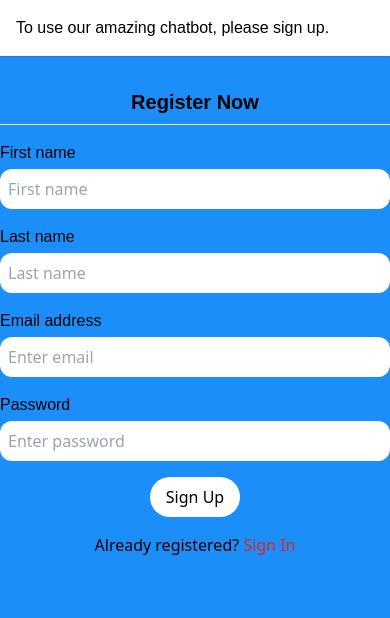
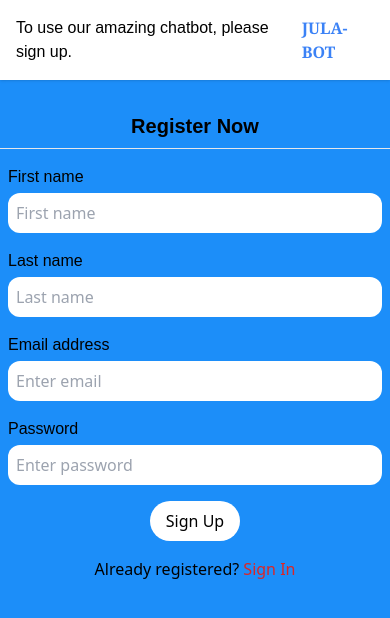
Before and after one commit to BCEESAY10/First-Next-Supabase-Project, a Next.js app: page /signup in a window 390 px wide. Shown: the top 618 px of the page. Built offline with nearby package versions, Linux system fonts and the light colour scheme; no server answers.

Commit message:
Makes responsiveness and Clear chats

```diff
--- a/app/api/users/logout/route.js
+++ b/app/api/users/logout/route.js
@@ -6,8 +6,6 @@ export async function POST(request ,response){
     cookies().delete("sid");
     revalidatePath("/", "layout")
 
-
-
     return NextResponse.json({
         message : "Thank You!"
     })
--- a/app/chatbot/Chatbot.jsx
+++ b/app/chatbot/Chatbot.jsx
@@ -63,6 +63,7 @@ export default function Chatbot() {
     }
   }, [])
 
+  // Save chats to localStorage when messages update
   useEffect(() => {
 
     if(mounted)
@@ -74,13 +75,13 @@ export default function Chatbot() {
   }, [messages])
 
   return (
-    <div className="max-w-[400px] w-full space-y-4 mx-auto mt-6 h-[calc(100svh-90px)] flex flex-col bg-gray-100 rounded-lg">
+    <div className="max-w-[400px] w-full space-y-4 mx-auto md:mt--12 mt-0 h-[calc(100svh-10px)] flex flex-col bg-gray-100 rounded-lg md:h-[calc(100vh-120px)]">
       <div className="flex-1 flex flex-col">
-        <div className="bg-slate-800 text-white p-4 text-center font-bold">
+        <div className="bg-slate-700 text-white p-4 text-center font-bold hidden md:block">
           Chatbot
         </div>
 
-        <div className=" block px-4 h-[550px] overflow-clip overflow-y-auto " ref={chatContainerRef}>
+        <div className="block px-4 h-[calc(100svh-100px)] md:h-[550px] overflow-clip overflow-y-auto" ref={chatContainerRef}>
           {messages.map((msg, index) => (
             <div
               key={index}
@@ -101,7 +102,7 @@ export default function Chatbot() {
         </div>
       </div>
 
-      <div className="bg-white p-4 flex items-center">
+      <div className="bg-white p-4 flex items-center sticky bottom-0">
         <input
           type="text"
           className="flex-1 border rounded-lg p-2 mr-2 focus:outline-none"
--- a/app/layout.js
+++ b/app/layout.js
@@ -21,9 +21,12 @@ export default function RootLayout({ children }) {
   return (
     <html lang="en">
       <body>
-        <nav className="p-4 shadow bg-white text-black mb-4 flex justify-between items-center">
+        <nav className="p-4 shadow bg-white text-black mb-1 flex justify-between items-center sticky top-0">
           <span>
             {user ? user.firstName + " " + user.lastName : "To use our amazing chatbot, please sign up."}
+          </span>
+          <span className="text-blue-500 font-extrabold font-serif">
+            JULA-BOT
           </span>
           {user && (
             <>
--- a/app/login/LoginForm.jsx
+++ b/app/login/LoginForm.jsx
@@ -47,10 +47,10 @@ export default function LoginForm(props) {
       </h3>
 
       <div className="grid gap-1 w-full">
-        <label>Email address</label>
+        <label className="mx-2">Email address</label>
         <input
           type="email"
-          className="p-2 rounded-xl"
+          className="p-2 rounded-xl mx-2"
           placeholder="Enter email"
           name="email"
           defaultValue={state.email}
@@ -59,10 +59,10 @@ export default function LoginForm(props) {
       </div>
 
       <div className="grid gap-1 w-full">
-        <label>Password</label>
+        <label className="mx-2">Password</label>
         <input
           type="password"
-          className="p-2 rounded-xl"
+          className="p-2 rounded-xl mx-2"
           placeholder="Enter password"
           name="password"
           defaultValue={state.password}
--- a/app/page.js
+++ b/app/page.js
@@ -1,4 +1,4 @@
-import Image from "next/image";
+
 import Link from "next/link";
 
 export default function Home() {
--- a/app/signup/SignupForm.jsx
+++ b/app/signup/SignupForm.jsx
@@ -47,13 +47,13 @@ export default function SignUpForm (props){
     <h3 className='font-semibold text-xl text-center border-b mb-4 p-2'>Register Now</h3>
 
     <div className="grid gap-1 w-full">
-      <label>First name</label>
+      <label className='mx-2'>First name</label>
       <input
       required
       minLength={3}
       maxLength={15}
         type="text"
-        className="p-2 rounded-xl"
+        className="p-2 rounded-xl mx-2"
         placeholder="First name"
         name="firstName"
         defaultValue={state.firstName}
@@ -62,13 +62,13 @@ export default function SignUpForm (props){
     </div>
 
     <div className="grid gap-1 w-full">
-      <label>Last name</label>
+      <label className='mx-2'>Last name</label>
       <input
       required
       minLength={3}
       maxLength={15}
         type="text"
-        className="p-2 rounded-xl"
+        className="p-2 rounded-xl mx-2"
         placeholder="Last name"
         name="lastName"
         defaultValue={state.lastName}
@@ -77,10 +77,10 @@ export default function SignUpForm (props){
     </div>
 
     <div className="grid gap-1 w-full">
-      <label>Email address</label>
+      <label className='mx-2'>Email address</label>
       <input
         type="email"
-        className="p-2 rounded-xl"
+        className="p-2 rounded-xl mx-2"
         placeholder="Enter email"
         name="email"
         defaultValue={state.email}
@@ -89,10 +89,10 @@ export default function SignUpForm (props){
     </div>
 
     <div className="grid gap-1 w-full">
-      <label>Password</label>
+      <label className='mx-2'>Password</label>
       <input
         type="password"
-        className="p-2 rounded-xl"
+        className="p-2 rounded-xl mx-2"
         placeholder="Enter password"
         name="password"
         defaultValue={state.password}
--- a/components/LogoutBtn.js
+++ b/components/LogoutBtn.js
@@ -5,6 +5,9 @@ import { LogOutIcon } from "lucide-react";
 
 export default function LogoutBtn() {
   function performLogout() {
+
+    localStorage.removeItem("chats");
+
     fetch("/api/users/logout", {
       credentials: "include",
       method: "POST",
```
